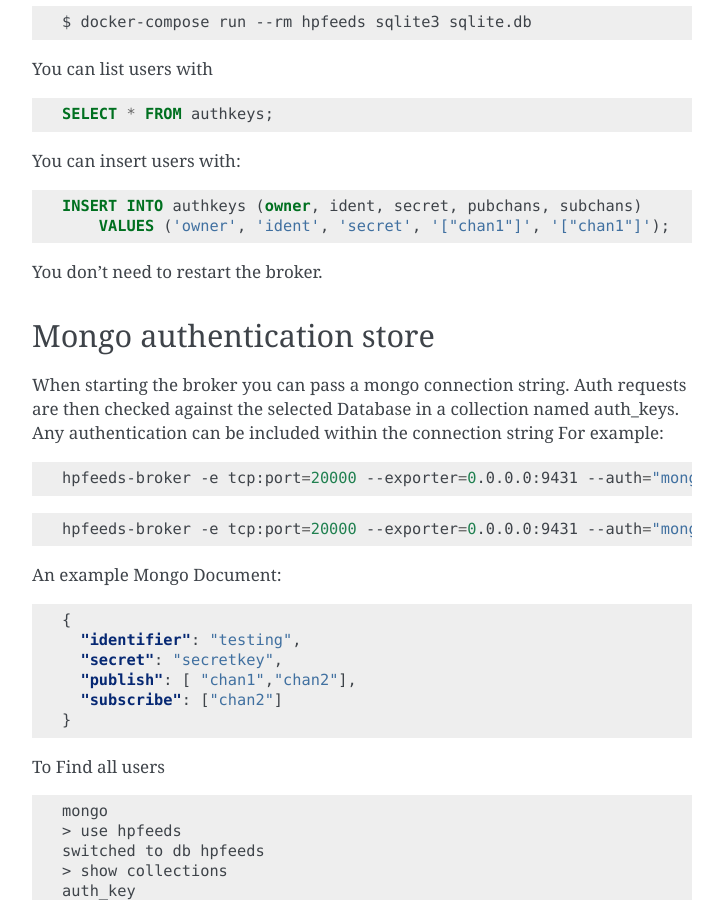
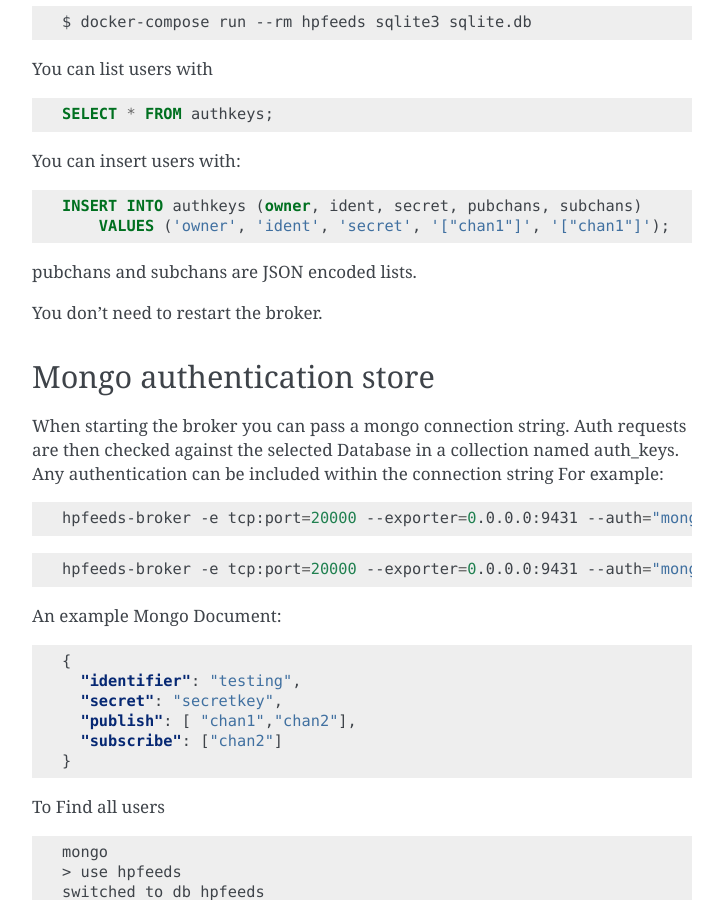
Before and after one commit to hpfeeds/hpfeeds, a Sphinx documentation site: the page built from docs/broker.rst, in a window 1280 px wide and 900 px high, scrolled down 2496 px. Shown: the whole window, without its empty margins (388-1111 px from the left). Built offline with Sphinx 7.4.7, drawn with Linux system fonts in a browser that asks for light colours.

Commit message:
Update broker.rst

```diff
--- a/docs/broker.rst
+++ b/docs/broker.rst
@@ -132,6 +132,8 @@
 
     INSERT INTO authkeys (owner, ident, secret, pubchans, subchans)
         VALUES ('owner', 'ident', 'secret', '["chan1"]', '["chan1"]');
+
+pubchans and subchans are JSON encoded lists.
 
 You don't need to restart the broker.
 
```
